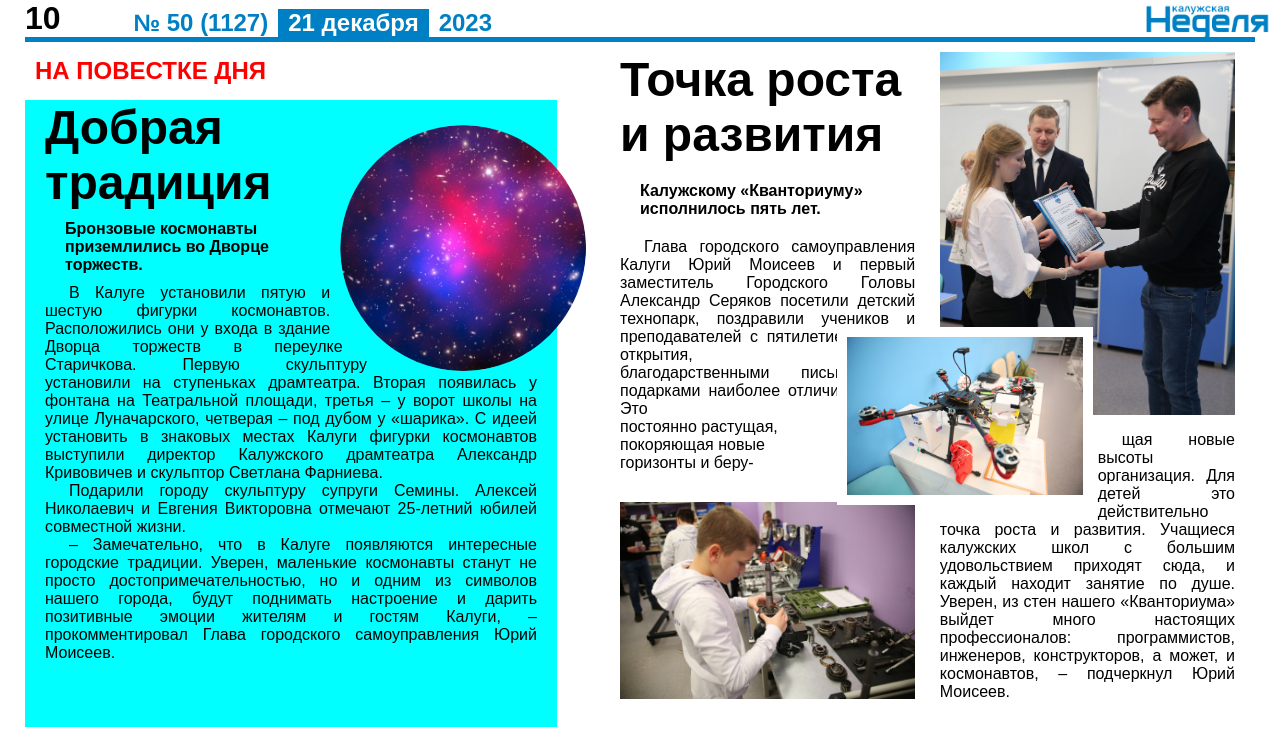
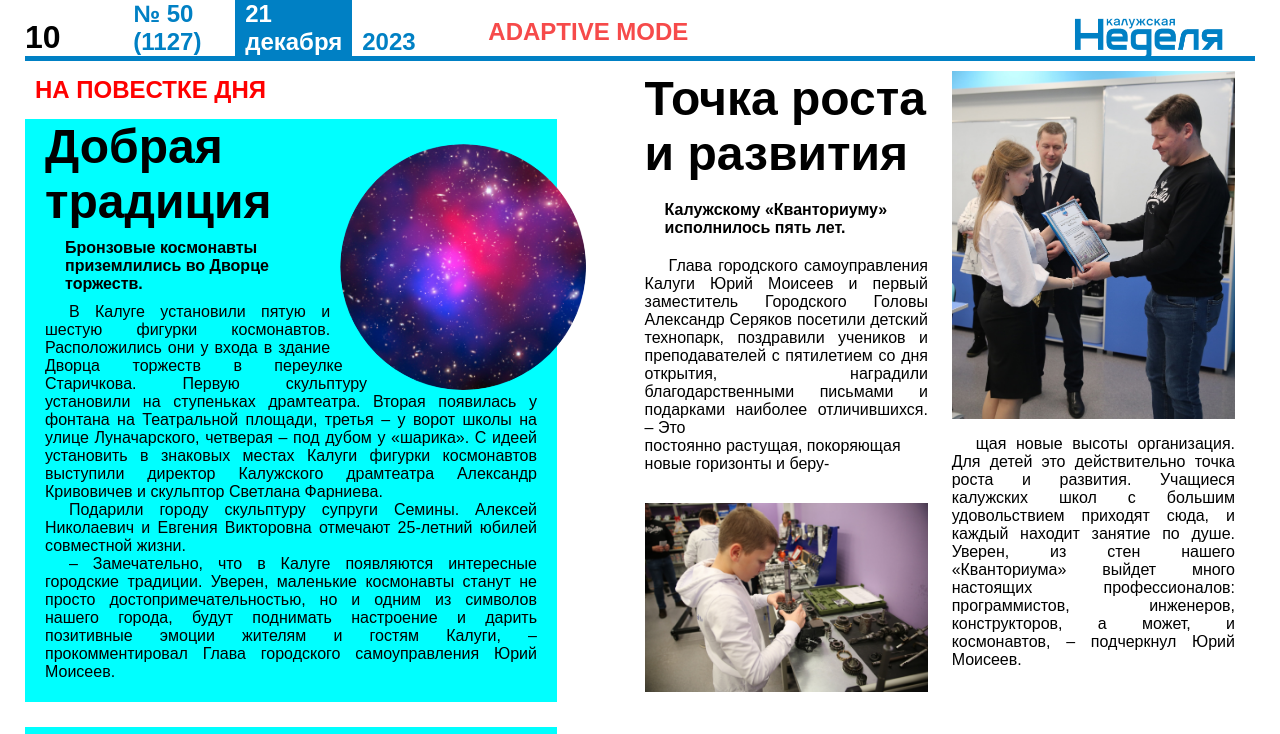
Before and after one commit to MarcoST0/practice, a plain HTML site: page 14.02/index.html in a window 1280 px wide. Shown: the top 734 px of the page. Drawn offline with Linux system fonts and the light colour scheme.

Commit message:
Update 1.1 14.02
+Some fixes
+A parody of Adaptive layout

```diff
--- a/14.02/css/style.css
+++ b/14.02/css/style.css
@@ -1,3 +1,43 @@
+/*Код писал старый больной шакал. Sorry :(*/
+
+@media screen and (max-width: 1050px) {
+    #art45 {
+        padding: 0 0 !important;
+    }
+    .Header > div > h4::before {
+        content: "SUPER "
+    }
+}
+
+@media screen and (max-width: 1500px)  {
+    #space {
+        display: none;
+    }
+    #pic3 {
+        display: none;
+    }
+    #IMGt23 {
+        align-content: flex-start !important;
+    }
+    .Header > div > h4 {
+        animation: pulse 2s infinite;
+        visibility: visible !important;
+    }
+
+}
+
+@keyframes pulse {
+    from {
+        opacity: 0;
+    }
+    50% {
+        opacity: 100%;
+    }
+    to {
+        opacity: 0;
+    }
+}
+
 @font-face {
     font-family: 'Monserrat';
     src: url(https://fonts.googleapis.com/css2?family=Montserrat&display=swap);
@@ -6,7 +46,7 @@
 body {
     font-family: Monserrat, sans-serif;
     margin: 0;
-    overflow-x:hidden;
+    overflow-x: hidden;
 }
 
 h1 {
@@ -29,32 +69,50 @@
     list-style-type: "❄️ ";
 }
 
-.Footer {
+.Header {
     margin-left: 25px;
     display: flex;
     flex-direction: row;
     align-items: flex-end;
 }
-.Footer h3 {
+
+.Header h3 {
     color: black;
     font-size: xx-large;
     margin: 0 5% 0 0;
 }
-.Footer h4 {
+
+.Header > h4 {
     color: #0080C4;
     font-size: x-large;
     padding: 0 10px;
 }
 
-.Footer img {
-    width: 150px;
-    margin-left: 50%;
+.Header > div {
+    width: 100%;
+    display: flex;
+    justify-content: space-between;
+    align-items: flex-end;
+}
+
+.Header > div > h4 {
+    margin-left: 5%;
+    visibility: hidden;
+    color: #f64a4a;
+    font-size: x-large;
+}
+
+.Header > div > img {
+
+    height: 40px;
+    margin-right: 5%;
 }
 
 #date {
     color: white;
     background-color: #0080C4;
 }
+
 #main {
     display: flex;
     flex-wrap: wrap;
@@ -64,34 +122,34 @@
     margin: 0 25px 25px 25px;
     border-bottom: #0080C4 5px solid;
     border-top: #0080C4 5px solid;
+}
 
-}
 #art1 {
     background-color: aqua;
     flex: 0 0 40%;
     padding: 10px 20px;
 }
-#art1 > div{
+
+#art1 > div {
     width: 100%;
     height: 100%;
 }
 
-#title{
+#title {
     background-color: white;
     margin: -10px -20px 0 -20px;
     padding: 15px 10px;
     font-size: x-large;
     width: 110%;
-    color:red;
+    color: red;
 }
 
-#art1 p{
+#art1 p {
     padding: 0;
     margin: 0;
 }
 
-#circle{
-
+#circle {
     margin: 25px -10% 10px 10px;
     float: right;
     width: 50%;
@@ -101,13 +159,14 @@
 }
 
 #art2 {
-    flex: 0 0 50%;
+    flex: 0 0 48%;
     padding: 10px 20px;
 }
 
-#art2 h4{
+#art2 h4 {
     padding: 20px 20px;
 }
+
 #article2 {
     display: flex;
     flex-direction: row;
@@ -117,7 +176,8 @@
 #article2 > div {
     flex: 0 0 48%;
 }
-#art2_text p{
+
+#art2_text p {
     margin: 0;
 }
 
@@ -133,6 +193,7 @@
     z-index: 1;
     margin: 30px 0 0 0;
 }
+
 #pic2 {
     width: 100%;
     z-index: 1;
@@ -166,26 +227,32 @@
     z-index: 0;
     width: 350px;
 }
+
 #art3 ul {
     margin: 0 0 1em 0;
 }
-#tree > img{
+
+#tree > img {
     position: relative;
     width: 30%;
     float: right;
     z-index: 10;
 }
+
 #trees {
     padding: 10px;
 }
-#trees > img{
+
+#trees > img {
     width: 100%
 }
+
 #art3 h4:nth-last-child(2) {
     color: red;
 }
+
 #art45 {
-    flex: 0 0 50%;
+    flex: 0 0 48%;
     display: flex;
     flex-direction: column;
     row-gap: 25px;
@@ -208,8 +275,9 @@
     align-content: space-between;
     justify-content: space-between;
     padding: 20px 0;
+    flex: 0 0 60%;
+}
 
-}
 .image > img {
     width: 100%;
 }
@@ -225,6 +293,7 @@
     column-gap: 4%;
     padding: 10px;
 }
+
 #t23 > p {
     margin: 0;
 }
@@ -233,13 +302,16 @@
     flex: 0 0 30%;
     padding: 10px;
 }
+
 #t1 > p {
     text-indent: 1.5em;
 }
+
 #t2 {
     padding: 10px;
     flex: 0 0 40%;
 }
+
 #t3 {
     padding: 10px;
     flex: 0 0 40%;
@@ -251,18 +323,20 @@
     column-count: 2;
     column-gap: 4%;
 }
+
 #art5 > p:last-child {
     text-align: right;
     font-weight: bold;
 }
+
 #art5 p {
     margin: 0;
 }
 
 #art5 h4 {
-    color:blue;
+    color: blue;
 }
 
-#art5 > h4{
+#art5 > h4 {
     color: black;
 }
--- a/14.02/index.html
+++ b/14.02/index.html
@@ -1,3 +1,4 @@
+<!--Код писал старый больной шакал. Sorry :(-->
 <html lang="ru">
 <head>
     <meta charset="utf-8"/>
@@ -6,12 +7,15 @@
     <title>First CSS site</title>
 </head>
 <body>
-<div class="Footer">
+<div class="Header">
     <h3>10</h3>
     <h4>№ 50 (1127)</h4>
     <h4 id="date">21 декабря</h4>
     <h4>2023</h4>
-    <img src="assets/logo.png" alt="logo">
+    <div>
+        <h4>ADAPTIVE MODE</h4>
+        <img src="assets/logo.png" alt="logo">
+    </div>
 </div>
 <div id="main">
     <section id="art1">
```
